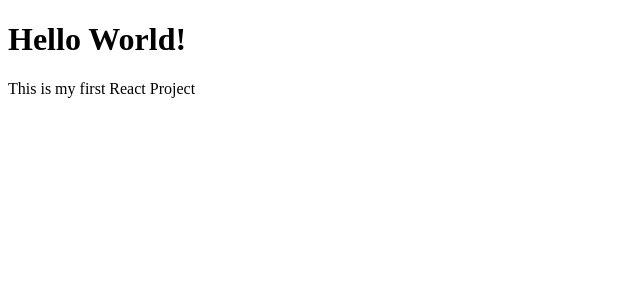
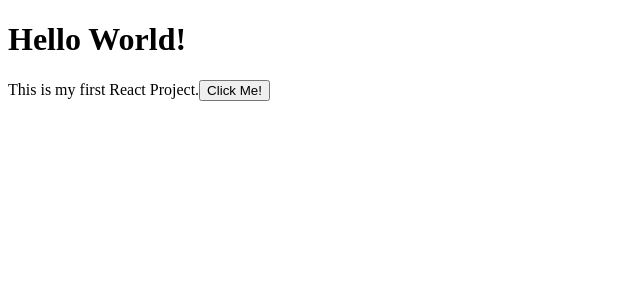
Before and after one commit to Amit180745/Practice_WebDev, a React (Create React App) app in the folder Day_14/firstapp/: page / in a window 1280 px wide. Shown: the top 300 px of the page, without its empty margins (0-640 px from the left). Built offline with nearby package versions, Linux system fonts and the light colour scheme.

Commit message:
Started Learning ReactJs

```diff
--- a/Day_14/firstapp/src/App.js
+++ b/Day_14/firstapp/src/App.js
@@ -4,7 +4,8 @@
     <div>
       <h1>Hello World!</h1>
     <div>
-      This is my first React Project
+      This is my first React Project.
+      <button>Click Me!</button>
     </div>
     </div>
   );
```
